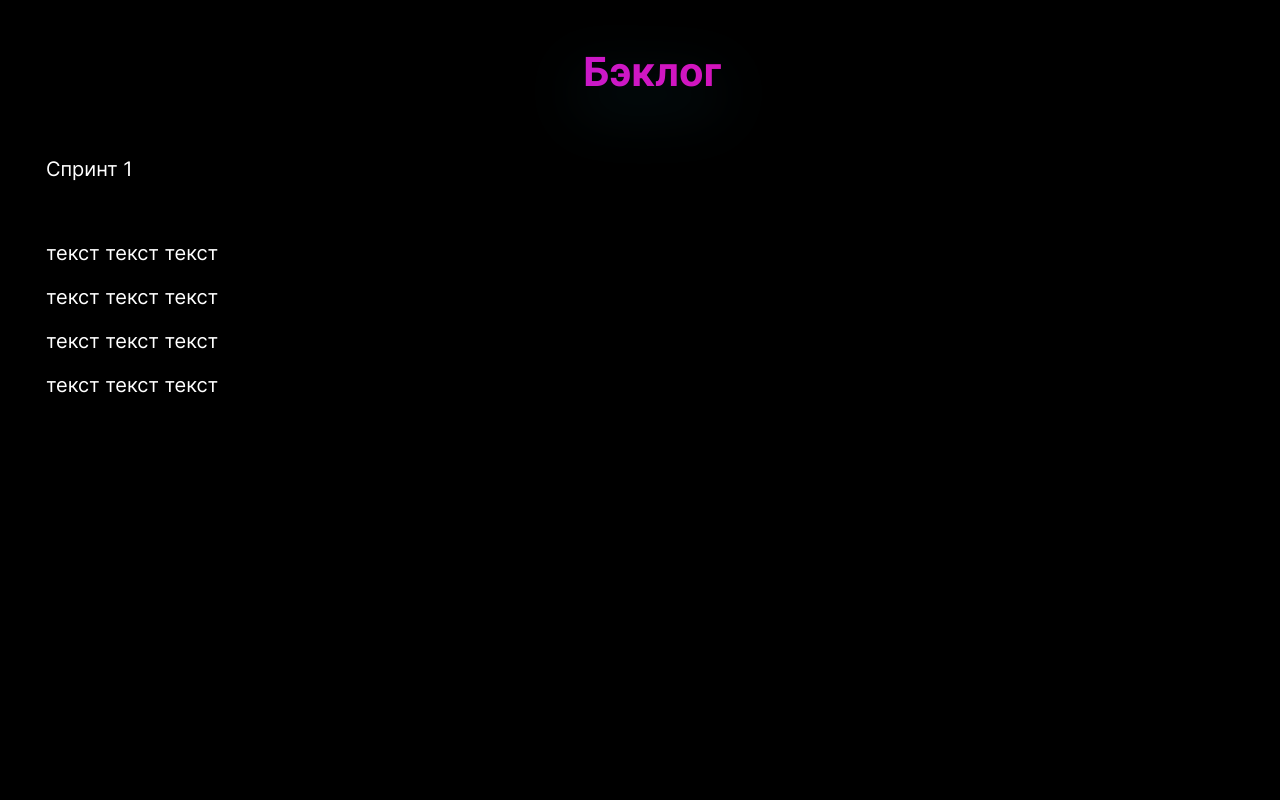
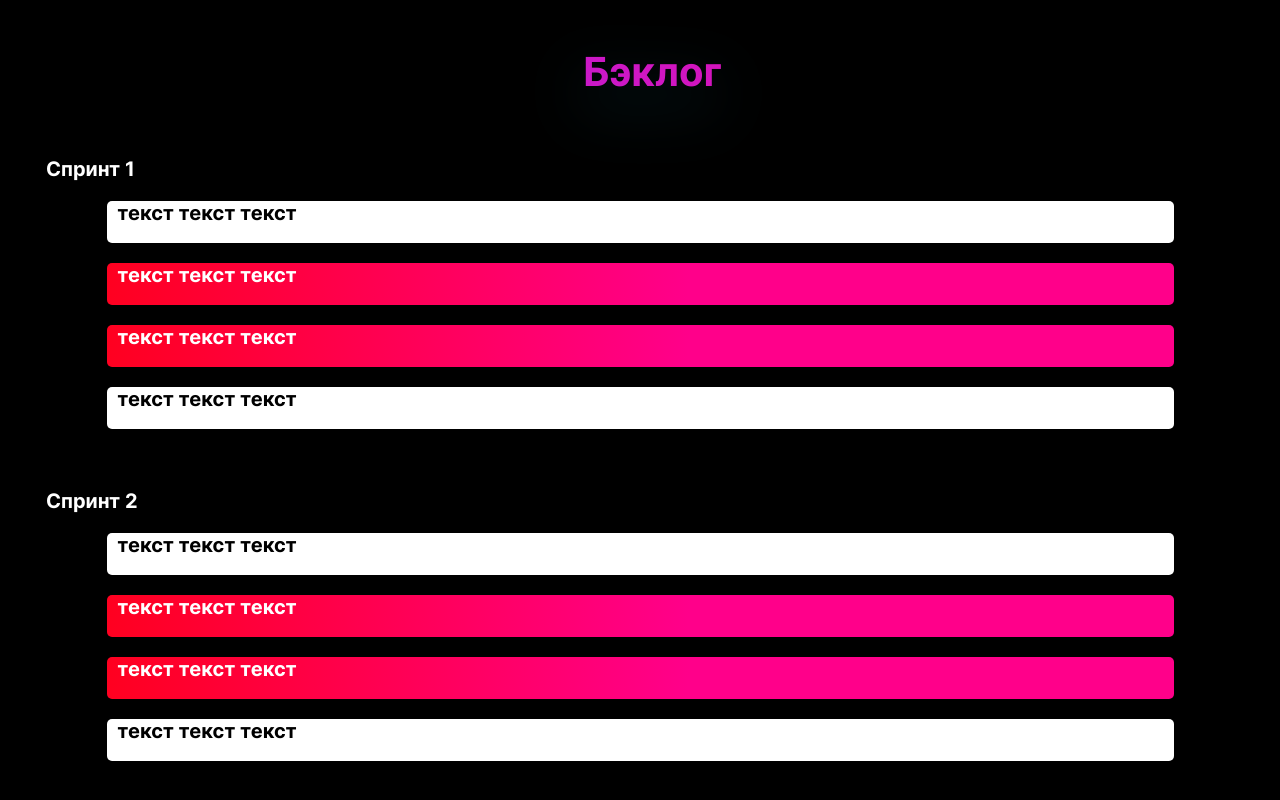
Before and after one commit to Isas2g/WEB-studio-project, a Vue app: page /tasks in a window 1280 px wide. Shown: the part 564-1364 px from the top of the page. Before the commit the page ends 981 px from the top, so only its background shows below. Built offline with nearby package versions, Linux system fonts and the light colour scheme.

Commit message:
Update Tasks.vue

```diff
--- a/src/pages/Tasks/Tasks.vue
+++ b/src/pages/Tasks/Tasks.vue
@@ -27,12 +27,19 @@
   </section>
     <section class="backlog">
       <h1 class="backlog__title title">Бэклог</h1>
-      <p class="backlog__sprint title">Спринт 1</p>
+      <p class="backlog__sprint sprint-title">Спринт 1</p>
       <div class="backlog__sprint first">
-        <p class="backlog_sprint task-first">текст текст текст</p>
-        <p class="backlog_sprint task-second">текст текст текст</p>
-        <p class="backlog_sprint task-second">текст текст текст</p>
-        <p class="backlog_sprint task-first">текст текст текст</p>
+        <div class="backlog__sprint style-one"><p class="backlog_sprint task-first">текст текст текст</p></div>
+        <div class="backlog__sprint style-two"><p class="backlog_sprint task-second">текст текст текст</p></div>
+        <div class="backlog__sprint style-two"><p class="backlog_sprint task-second">текст текст текст</p></div>
+        <div class="backlog__sprint style-one"><p class="backlog_sprint task-first">текст текст текст</p></div>
+      </div>
+      <p class="backlog__sprint sprint-title">Спринт 2</p>
+      <div class="backlog__sprint first">
+        <div class="backlog__sprint style-one"><p class="backlog_sprint task-first">текст текст текст</p></div>
+        <div class="backlog__sprint style-two"><p class="backlog_sprint task-second">текст текст текст</p></div>
+        <div class="backlog__sprint style-two"><p class="backlog_sprint task-second">текст текст текст</p></div>
+        <div class="backlog__sprint style-one"><p class="backlog_sprint task-first">текст текст текст</p></div>
       </div>
     </section>
   </main>
@@ -144,9 +151,58 @@ export default {
 }
 
 .backlog {
+
   .title {
     margin-top: 5%;
     margin-bottom: 5%;
   }
+
+  .sprint-title {
+    font-weight: bold;
+  }
+
+  .first {
+    margin-left: 5%;
+    margin-right: 7%;
+    margin-bottom: 5%;
+  }
+
+  .style-one {
+    background-color: white;
+    border-radius: 5px;
+    padding-left: 1%;
+    height: 42px;
+  }
+
+  .style-two {
+    background: linear-gradient(95.68deg, #ff0000 -16.11%, #ff008a 54.53%);
+    border-radius: 5px;
+    padding-left: 1%;
+    height: 42px;
+  }
+
+  .task-second {
+    font-size: 20px;
+    font-style: normal;
+    background-color: white;
+    -webkit-text-fill-color: transparent;
+    background-clip: text;
+    -webkit-background-clip: text;
+    box-decoration-break: clone;
+    -webkit-box-decoration-break: clone;
+    font-weight: bold;
+  }
+
+  .task-first {
+    font-size: 20px;
+    font-style: normal;
+    background-color: black;
+    -webkit-text-fill-color: transparent;
+    background-clip: text;
+    -webkit-background-clip: text;
+    box-decoration-break: clone;
+    -webkit-box-decoration-break: clone;
+    font-weight: bold;
+  }
 }
 </style>
```
